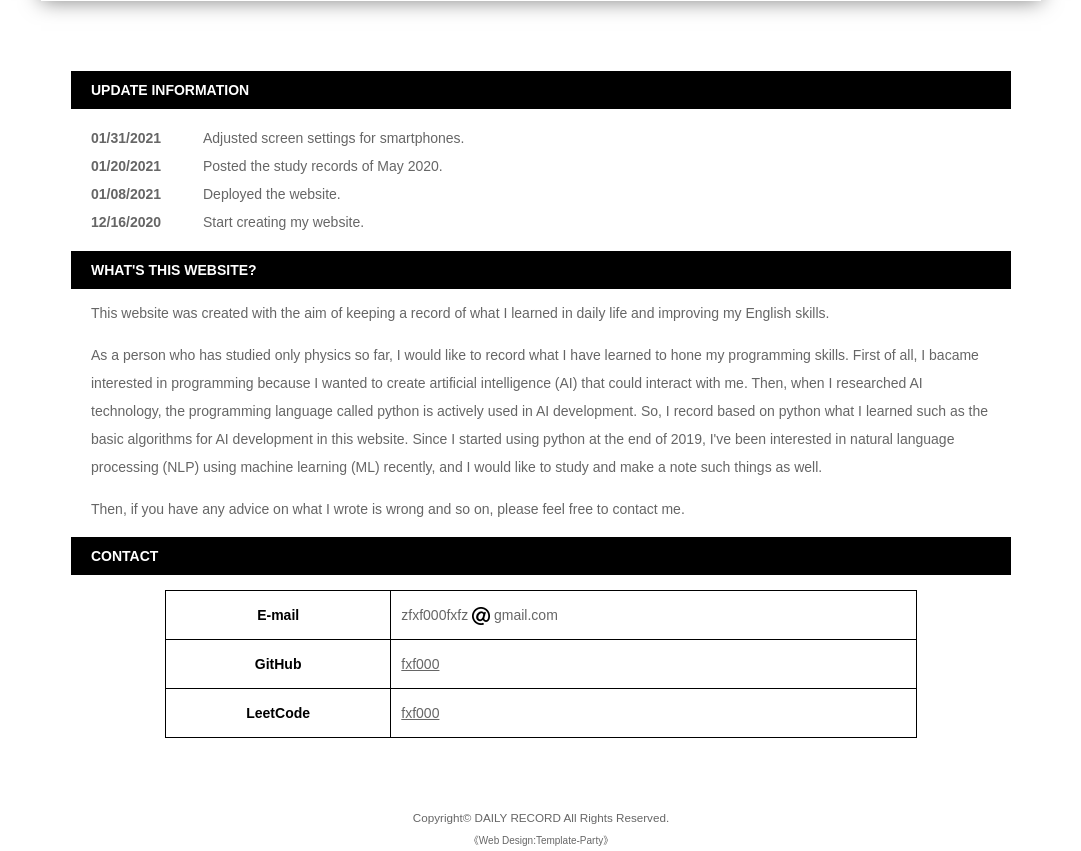
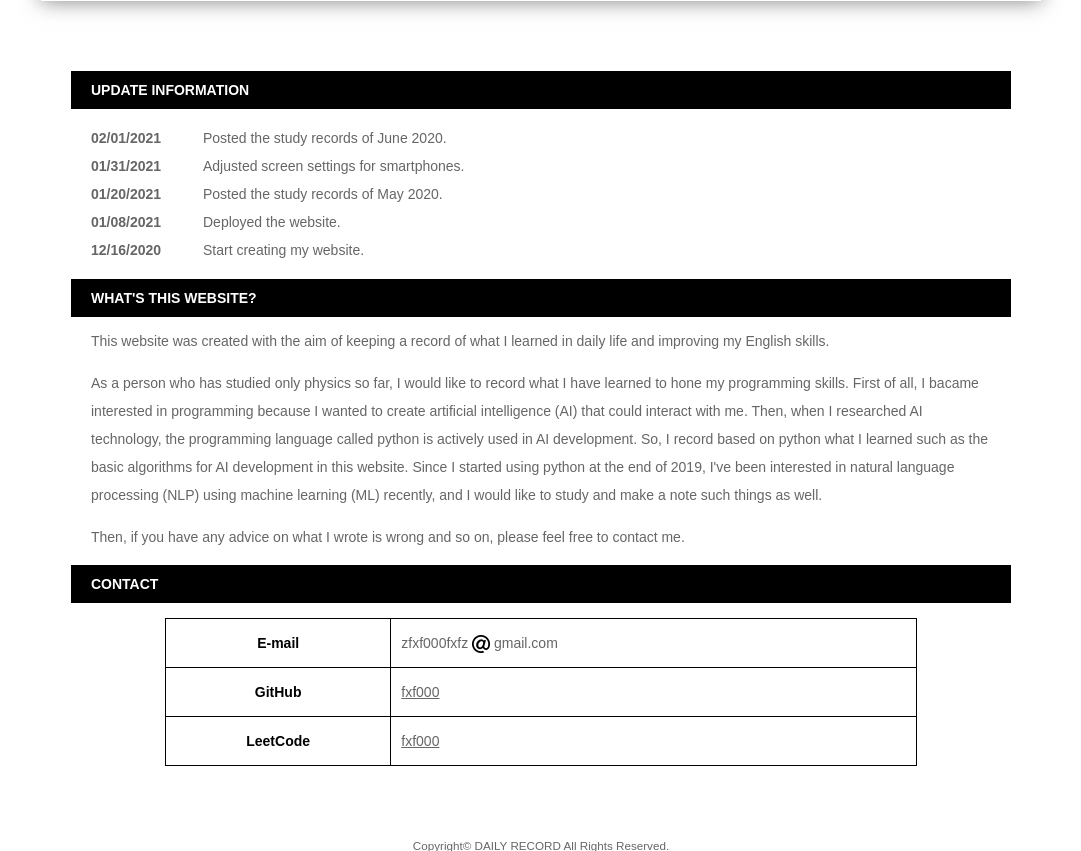
Before and after one commit to fxf000/my-first-blog, a Django app: page / in a window 1280 px wide. Shown: the part 591-1442 px from the top of the page, without its empty margins (99-1180 px from the left). Run offline with Django 3.2, Linux system fonts and the light colour scheme.

Commit message:
Added contents of my website.

```diff
--- a/myapp/templates/index.html
+++ b/myapp/templates/index.html
@@ -47,6 +47,8 @@
   <section id="new">
   <h2 id="newinfo_hdr" class="close">UPDATE INFORMATION</h2>
   <dl id="newinfo">
+  <dt>02/01/2021</dt>
+  <dd>Posted the study records of June 2020.</dd>
   <dt>01/31/2021</dt>
   <dd>Adjusted screen settings for smartphones.</dd>
   <dt>01/20/2021</dt>
```
